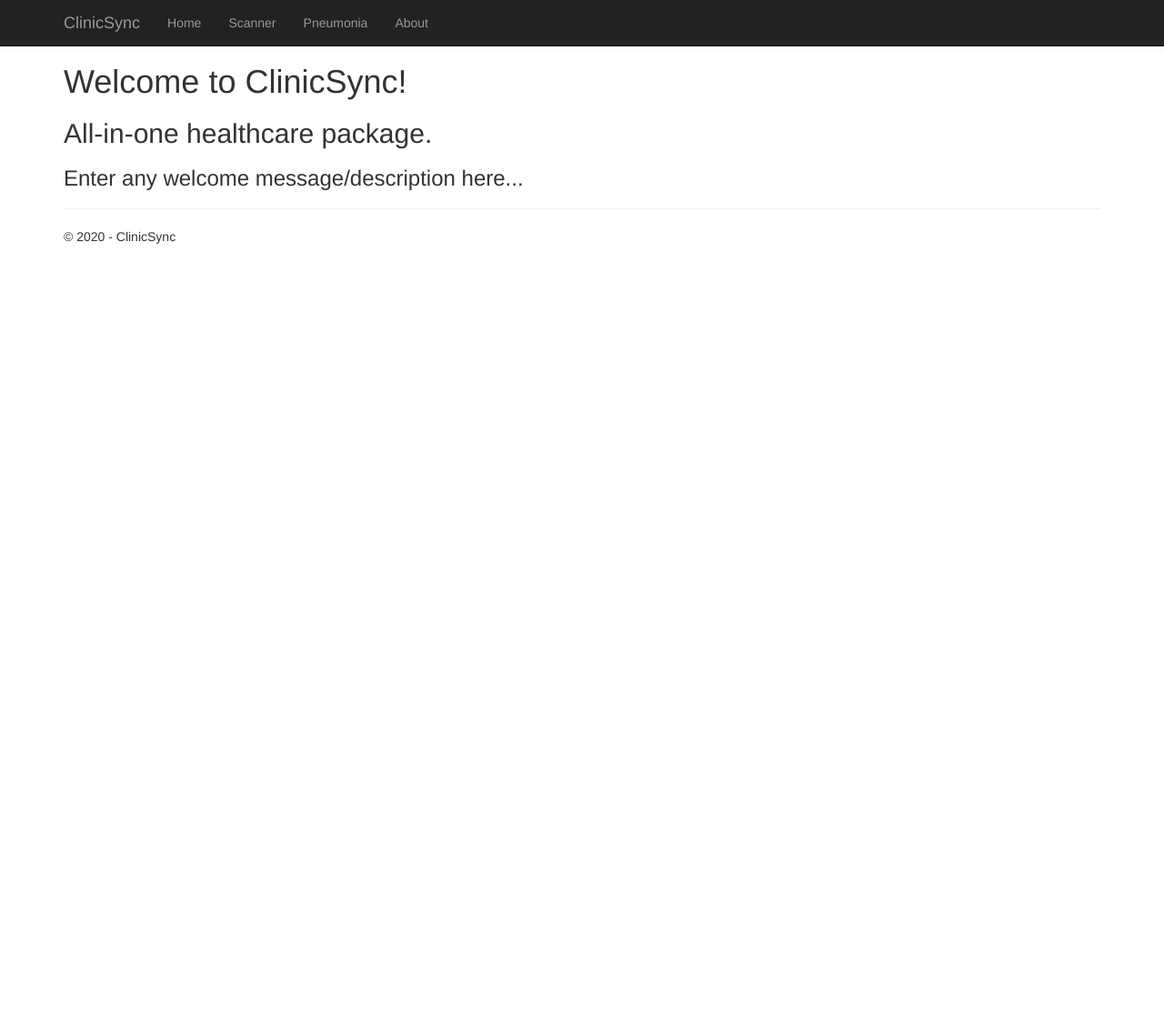
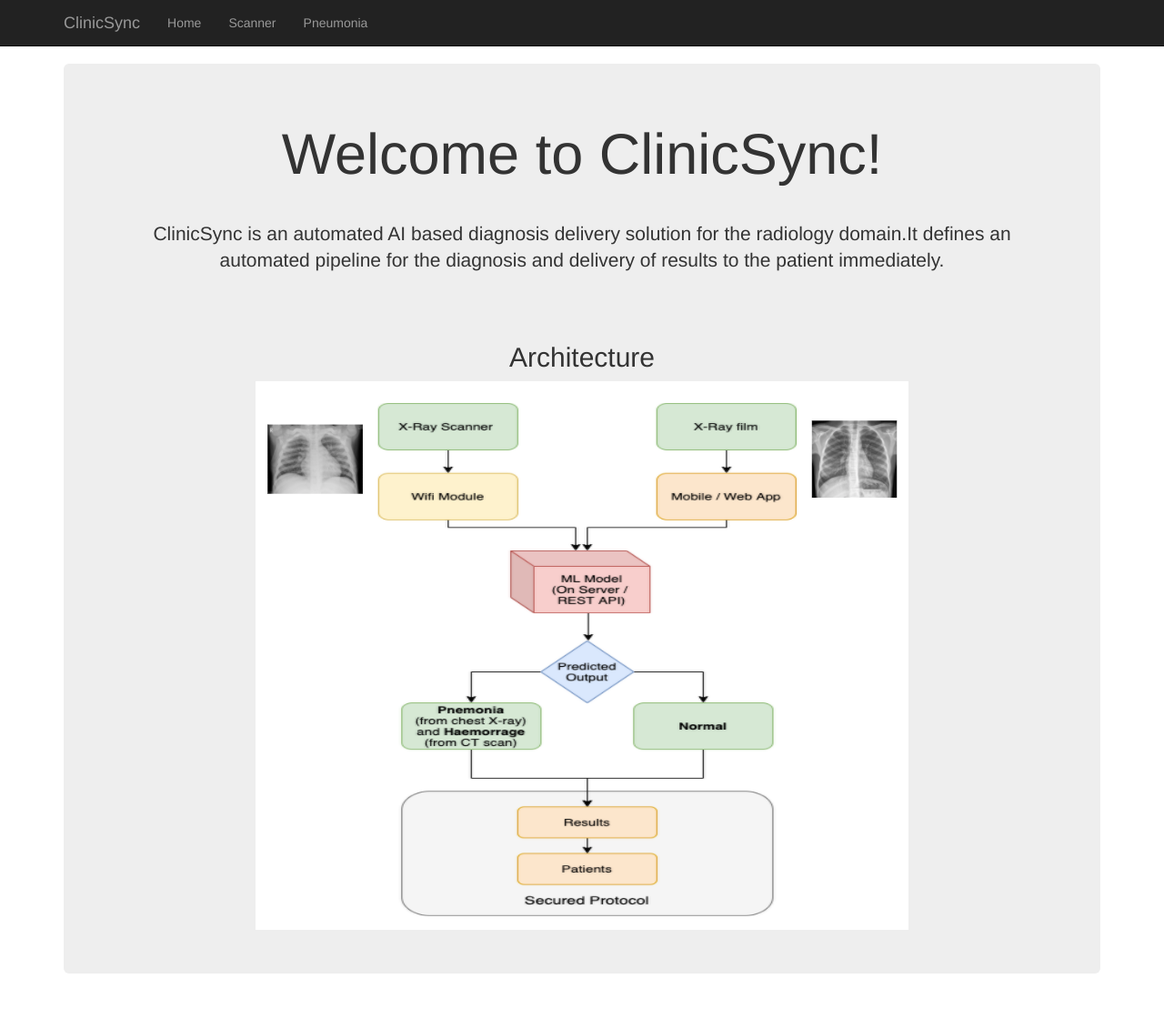
Before and after one commit to sabm0hmayahai/ClinicSync, a Flask app: page / in a window 1280 px wide. Shown: the whole page at 91% size. Before the commit the page ends 268 px from the top, so only its background shows below. Run offline with Flask 2, Linux system fonts and the light colour scheme; parts of the project's set-up code (start-up, migrations or seed data) failed here and were passed over; some libraries are stand-ins or nearby versions.

Commit message:
duniya badal diya returns

```diff
--- a/clinicsync/templates/home.html
+++ b/clinicsync/templates/home.html
@@ -1,9 +1,20 @@
 {% extends 'layout.html' %}
 
 {% block content %}
+<br>
+<div>
+    <div class="jumbotron jumbotron-fluid">
+        <div class="container">
+            <h1 class="display-4">Welcome to ClinicSync!</h1>
+            <hr class="my-4">
+            <p>ClinicSync is an automated AI based diagnosis delivery solution for the radiology domain.It defines an
+                automated pipeline for the diagnosis and delivery of results to the patient immediately.</p>
+            <br>
+            <h2>Architecture</h2>
+            <img src="/static/arc.png" alt="architecture">
+        </div>
+    </div>
+</div>
 
-<h1> Welcome to ClinicSync!</h1>
-<h2>All-in-one healthcare package.</h2>
-<h3>Enter any welcome message/description here...</h3>
 
 {% endblock %}
--- a/clinicsync/templates/layout.html
+++ b/clinicsync/templates/layout.html
@@ -1,8 +1,9 @@
 <!DOCTYPE html>
 <html>
+
 <head>
     <meta charset="utf-8" />
-    <meta name="viewport" content="width=device-width, initial-scale=1.0">
+    <meta name="viewport" content="width=device-width, initial-scale=1.0" />
     <title>{{ title }} - ClinicSync</title>
     <link rel="stylesheet" type="text/css" href="/static/content/bootstrap.min.css" />
     <link rel="stylesheet" type="text/css" href="/static/content/site.css" />
@@ -26,18 +27,13 @@
                     <li><a href="/">Home</a></li>
                     <li><a href="{{ url_for('scanner') }}">Scanner</a></li>
                     <li><a href="{{ url_for('pneumonia') }}">Pneumonia</a></li>
-                    <li><a href="{{ url_for('about') }}">About</a></li>
                 </ul>
             </div>
         </div>
     </div>
 
-    <div class="container body-content">
+    <div class="container body-content text-center">
         {% block content %}{% endblock %}
-        <hr />
-        <footer>
-            <p>&copy; {{ year }} - ClinicSync</p>
-        </footer>
     </div>
 
     <script src="/static/scripts/jquery-1.10.2.js"></script>
@@ -45,6 +41,6 @@
     <script src="/static/scripts/respond.js"></script>
     <script src="/static/scripts/main.js"></script>
     {% block scripts %}{% endblock %}
+</body>
 
-</body>
 </html>
--- a/clinicsync/views.py
+++ b/clinicsync/views.py
@@ -1,8 +1,9 @@
 from flask import url_for, request, render_template, Response, jsonify, redirect
-from clinicsync import app,model_predict,model
+from clinicsync import app, model_predict, model
 import numpy as np
 from clinicsync.util import base64_to_pil
 from datetime import datetime
+
 
 @app.route('/predict', methods=['GET', 'POST'])
 def predict():
@@ -24,7 +25,7 @@ def predict():
             pred_class = "PNUEMONIA"
         # Process your result for human
         pred_proba = "{:.3f}".format(np.amax(preds))    # Max probability
-        #pred_class = decode_predictions(preds, top=1)   # ImageNet Decode
+        # pred_class = decode_predictions(preds, top=1)   # ImageNet Decode
 
         result = str(pred_class)               # Convert to string
         result = result.replace('_', ' ').capitalize()
@@ -38,18 +39,16 @@ def predict():
 def pneumonia():
     return render_template('pneumonia.html', title='Pneumonia', year=datetime.now().year)
 
+
 @app.route('/scanner')
 def scanner():
     return render_template('scanner.html', title='Scanner', year=datetime.now().year)
 
+
 @app.route('/')
 @app.route('/home')
 def home():
-    return render_template('home.html',title='Home',year=datetime.now().year)
+    return render_template('home.html', title='Home', year=datetime.now().year)
 
-@app.route('/about')
-def about():
-    """Renders the about page."""
-    return render_template('about.html',title='About',year=datetime.now().year,message='Your application description page.')
 
 # Add backend stuff for new diseases from here :
```
Also changed, not shown: clinicsync/templates/about.html (deleted, +0 -9 lines), clinicsync/static/arc.png (added).
